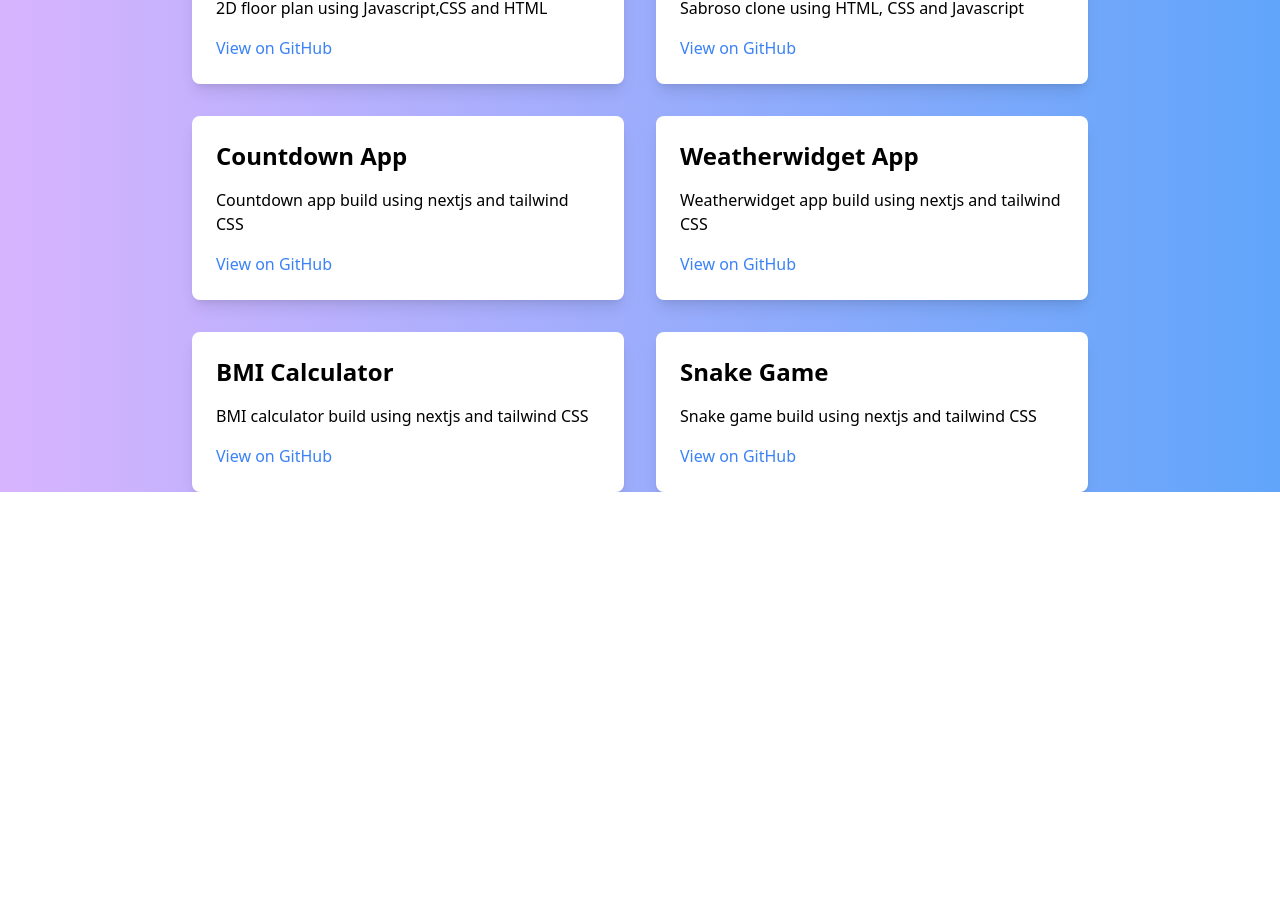
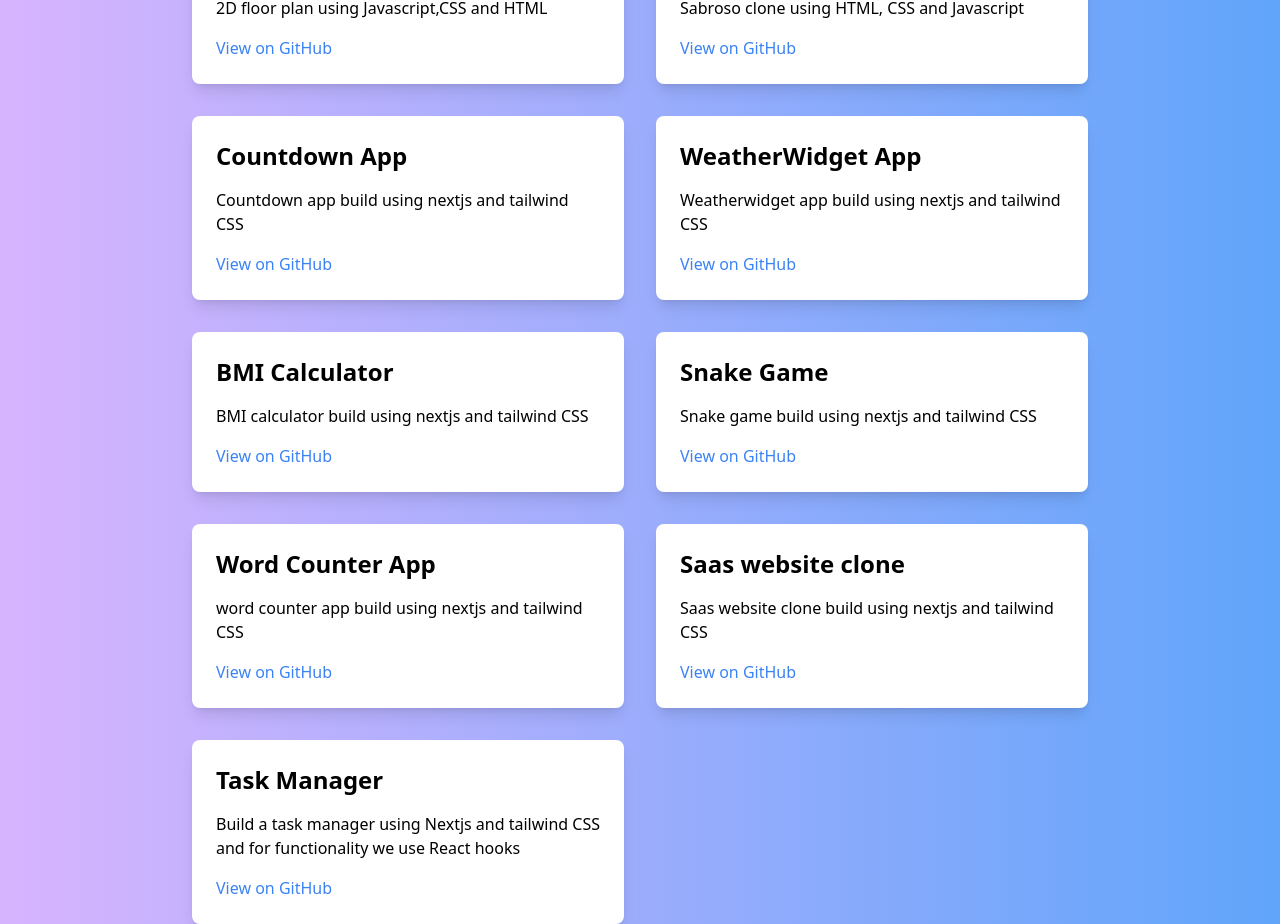
Before and after one commit to SaimSM/portfolio, a Next.js app: page /Project in a window 1280 px wide. Shown: the part 656-1580 px from the top of the page. Before the commit the page ends 1148 px from the top, so only its background shows below. Built offline with nearby package versions, Linux system fonts and the light colour scheme.

Commit message:
updating for skills and projects

```diff
--- a/src/app/Project/page.tsx
+++ b/src/app/Project/page.tsx
@@ -105,7 +105,7 @@ export default function Projects() {
 
         {/* Project 8 */}
         <div className="bg-white text-black p-6 rounded-lg shadow-lg hover:shadow-xl transition-transform transform hover:scale-105">
-          <h3 className="text-2xl font-bold mb-4">Weatherwidget App</h3>
+          <h3 className="text-2xl font-bold mb-4">WeatherWidget App</h3>
           <p className="mb-4">Weatherwidget app build using nextjs and tailwind CSS</p>
           <a
             href="https://github.com/SaimSM/Resume-Builder"
@@ -136,7 +136,7 @@ export default function Projects() {
           <h3 className="text-2xl font-bold mb-4">Snake Game</h3>
           <p className="mb-4">Snake game build using nextjs and tailwind CSS</p>
           <a
-            href="https://github.com/SaimSM/Resume-Builder"
+            href="https://github.com/SaimSM/snake-game"
             target="_blank"
             rel="noopener noreferrer"
             className="text-blue-500 hover:underline"
@@ -145,6 +145,48 @@ export default function Projects() {
           </a>
         </div>
 
+         {/* Project 11 */}
+         <div className="bg-white text-black p-6 rounded-lg shadow-lg hover:shadow-xl transition-transform transform hover:scale-105">
+          <h3 className="text-2xl font-bold mb-4">Word Counter App</h3>
+          <p className="mb-4">word counter app build using nextjs and tailwind CSS</p>
+          <a
+            href="https://github.com/SaimSM/word-counter-app"
+            target="_blank"
+            rel="noopener noreferrer"
+            className="text-blue-500 hover:underline"
+          >
+            View on GitHub
+          </a>
+        </div>
+
+        {/* Project 12 */}
+        <div className="bg-white text-black p-6 rounded-lg shadow-lg hover:shadow-xl transition-transform transform hover:scale-105">
+          <h3 className="text-2xl font-bold mb-4">Saas website clone</h3>
+          <p className="mb-4">Saas website clone build using nextjs and tailwind CSS</p>
+          <a
+            href="https://github.com/SaimSM/Saas-page-clone"
+            target="_blank"
+            rel="noopener noreferrer"
+            className="text-blue-500 hover:underline"
+          >
+            View on GitHub
+          </a>
+        </div>
+                {/* Project 13 */}
+        <div className="bg-white text-black p-6 rounded-lg shadow-lg hover:shadow-xl transition-transform transform hover:scale-105">
+          <h3 className="text-2xl font-bold mb-4">Task Manager</h3>
+          <p className="mb-4">Build a task manager using Nextjs and tailwind CSS and for functionality we use React hooks</p>
+          <a
+            href="https://github.com/SaimSM/task-manager"
+            target="_blank"
+            rel="noopener noreferrer"
+            className="text-blue-500 hover:underline"
+          >
+            View on GitHub
+          </a>
+        </div>
+
+
       </div>
     </div>
   );
--- a/src/app/Skills/page.tsx
+++ b/src/app/Skills/page.tsx
@@ -85,6 +85,26 @@ export default function Skills() {
           <div className="absolute inset-0 bg-gradient-to-r from-blue-400 via-purple-500 to-pink-500 opacity-0 group-hover:opacity-50 transition-opacity duration-500"></div>
         </div>
 
+                {/* Skill 5 */}
+                <div className="bg-white p-6 rounded-lg shadow-md hover:shadow-lg transition-all transform hover:scale-105 hover:rotate-2 duration-500 relative group">
+          <h3 className="text-2xl font-bold text-gray-800 mb-2">tailwind CSS</h3>
+          <p className="text-gray-600">
+            Use of tailwind CSS for smooth UI
+          </p>
+
+          {/* Progress Bar */}
+          <div className="w-full bg-gray-200 rounded-full h-2 mt-4 overflow-hidden">
+            <div
+              className="bg-blue-500 h-full rounded-full animate-progress"
+              style={{ width: "75%" }}
+            ></div>
+          </div>
+
+          {/* Background Effect */}
+          <div className="absolute inset-0 bg-gradient-to-r from-blue-400 via-purple-500 to-pink-500 opacity-0 group-hover:opacity-50 transition-opacity duration-500"></div>
+        </div>
+
+
       </div>
     </div>
   );
```
